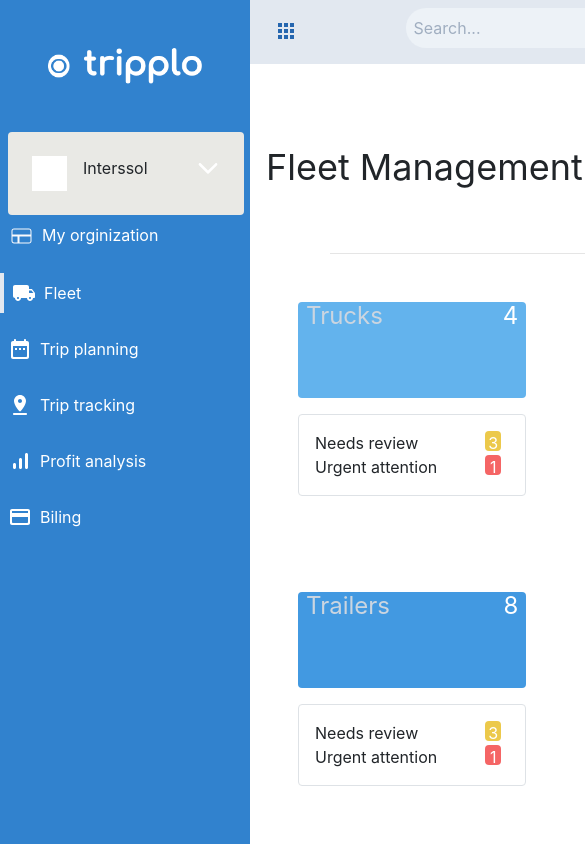
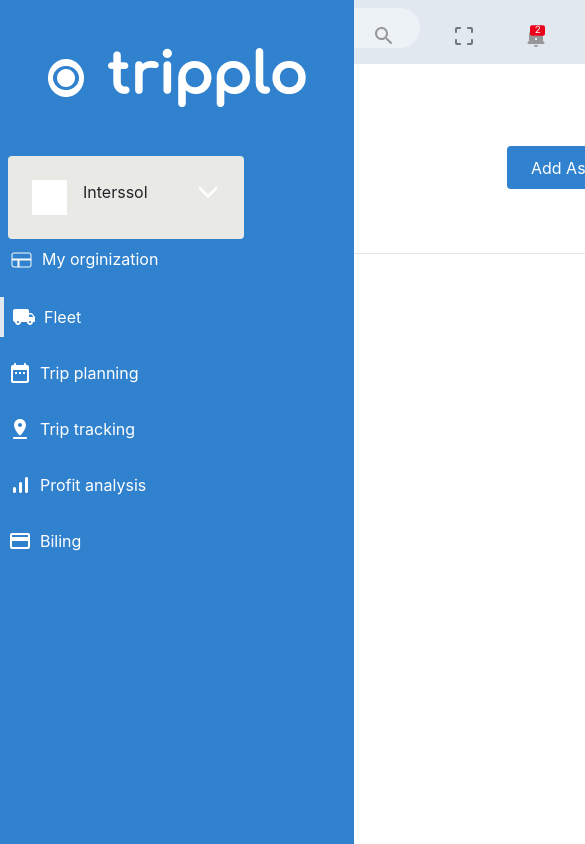
Before and after one commit to AmoDinho/tripplo-dashboard, a React (Create React App) app: page / in a window 390 px wide. Shown: the top 844 px of the page, 585 px wide, since content can reach past the window. Built offline with nearby package versions, Linux system fonts and the light colour scheme.

Commit message:
I've got a decent solution

```diff
--- a/src/App.js
+++ b/src/App.js
@@ -16,15 +16,15 @@
   return (
     <div className="App">
 
+      <div className="header">
+        <TopNav onClick={toggle} />
+      </div>
 
 
       <div className="sidenav">
         <SideNav isOpen={isOpen} />
       </div>
 
-      <div className="header">
-        <TopNav onClick={toggle} />
-      </div>
 
 
 
--- a/src/components/navigation/SideNav.js
+++ b/src/components/navigation/SideNav.js
@@ -12,7 +12,7 @@
 const SideNav = ({ isOpen }) => {
     return (
         <>
-            <aside className={isOpen ? 'bg-blue-600 h-full  lg:w-auto ' : 'hidden'}>
+            <div className={isOpen ? 'bg-blue-600 h-full  lg:w-auto ' : 'hidden'}>
 
                 {/* */}
 
@@ -50,7 +50,7 @@
                         </li>
                     </ul>
                 </div>
-            </aside>
+            </div>
         </>
     )
 }
--- a/src/components/navigation/TopNav.js
+++ b/src/components/navigation/TopNav.js
@@ -8,7 +8,7 @@
 const TopNav = ({ isOpen, onClick, children, ...props }) => {
 
     return (
-        <nav className={'h-16 pb-10 bg-gray-300 mb-5 flex items-center justify-between flex-wrap '}>
+        <nav className={isOpen === true ? 'h-16 pb-10 bg-gray-300 mb-5 flex items-center justify-between flex-wrap ' : 'h-16 pb-10 bg-gray-300 mb-5 flex items-center justify-between flex-wrap '}>
 
             <div className="flex items-center flex-shrink ml-4">
                 <span onClick={onClick}>
@@ -23,7 +23,7 @@
                 <SearchBar />
 
 
-                <img src={Grid} className="ml-8 mr-5 mt-3 " alt="grid" />
+                <img src={Grid} className="ml-8 mr-5 mt-3 " alt="grid" onClick={onClick} />
                 <img src={Bell} className="mr-5  mt-3" alt="bell" />
 
                 <Avatar src={User} />
--- a/src/components/table/AssetTable.js
+++ b/src/components/table/AssetTable.js
@@ -26,7 +26,7 @@
                     </thead>
                     <tbody>
                         <tr>
-                            <td className="flex flex-row"> <Avatar src={Truck} /> VBZ 122 GP</td>
+                            <td className="flex lg:flex-row s:flex-col"> <Avatar src={Truck} /> VBZ 122 GP</td>
                             <td> 2005 Frieghtliner Argsoy ISX 530</td>
                             <td> Lovemore Buzuzi</td>
                             <td> - </td>
--- a/src/styles/App.css
+++ b/src/styles/App.css
@@ -1,10 +1,13 @@
-.App {
+
+
+  .App {
     display: grid;
-    grid-template-columns: 250px 1fr;
+    grid-template-columns: 1fr;
     grid-template-rows: 50px 1fr ;
     grid-template-areas:
-      "sidenav header"
-      "sidenav main";
+      'header'
+      'main'
+      ;
     height: 100vh;
   }
 
@@ -17,6 +20,16 @@
   .sidenav {
     grid-area: sidenav;
 
+  height: 100%;
+
+  position: fixed;
+  overflow-y: auto;
+
+  transition: all .6s ease-in-out;
+
+  z-index: 2; /* Needs to sit above the hamburger menu icon */
+
+
   }
 
   .main {
@@ -24,3 +37,26 @@
     margin-top: 80px;
 
   }
+
+
+
+  @media only screen and (min-width: 46.875em) {
+
+.App {
+    display: grid;
+    grid-template-columns: 250px 1fr;
+    grid-template-rows: 50px 1fr ;
+    grid-template-areas:
+      "sidenav header"
+      "sidenav main";
+    height: 100vh;
+  }
+
+  .sidenav {
+    position: relative;
+    transform: translateX(0);
+    height: 100%;
+    width: 250px;
+  }
+
+  }
```
